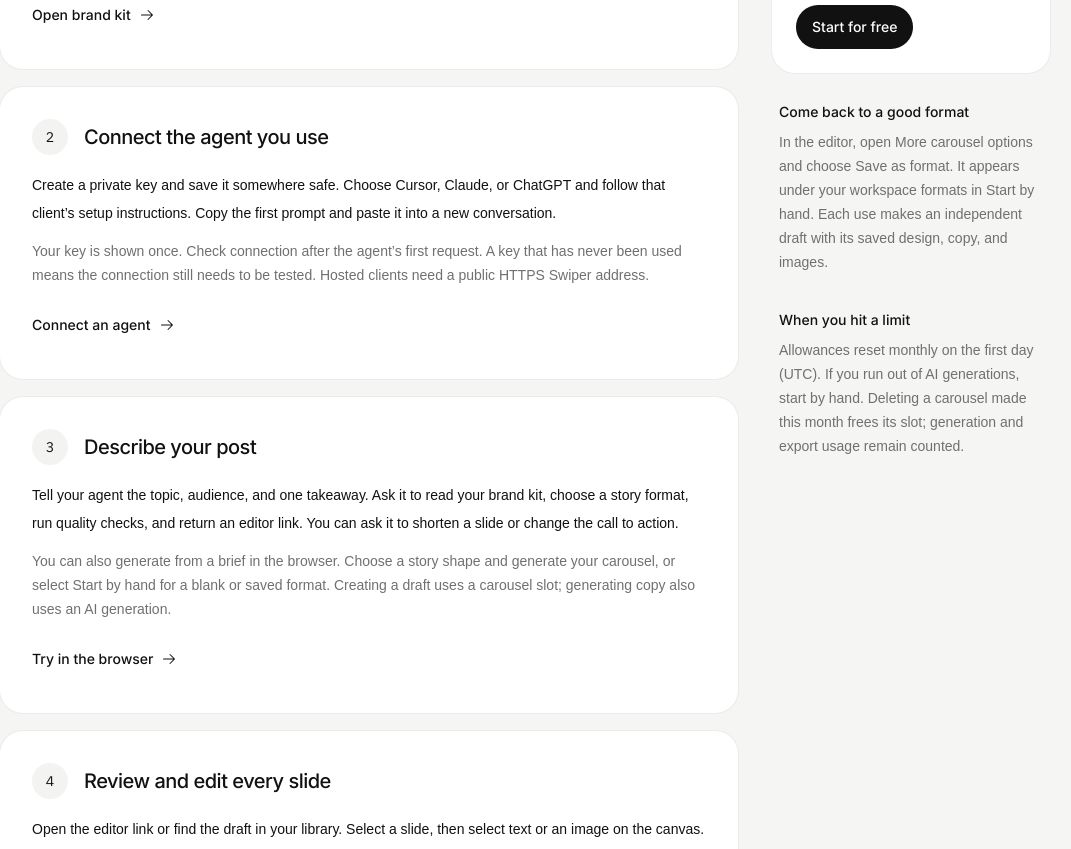
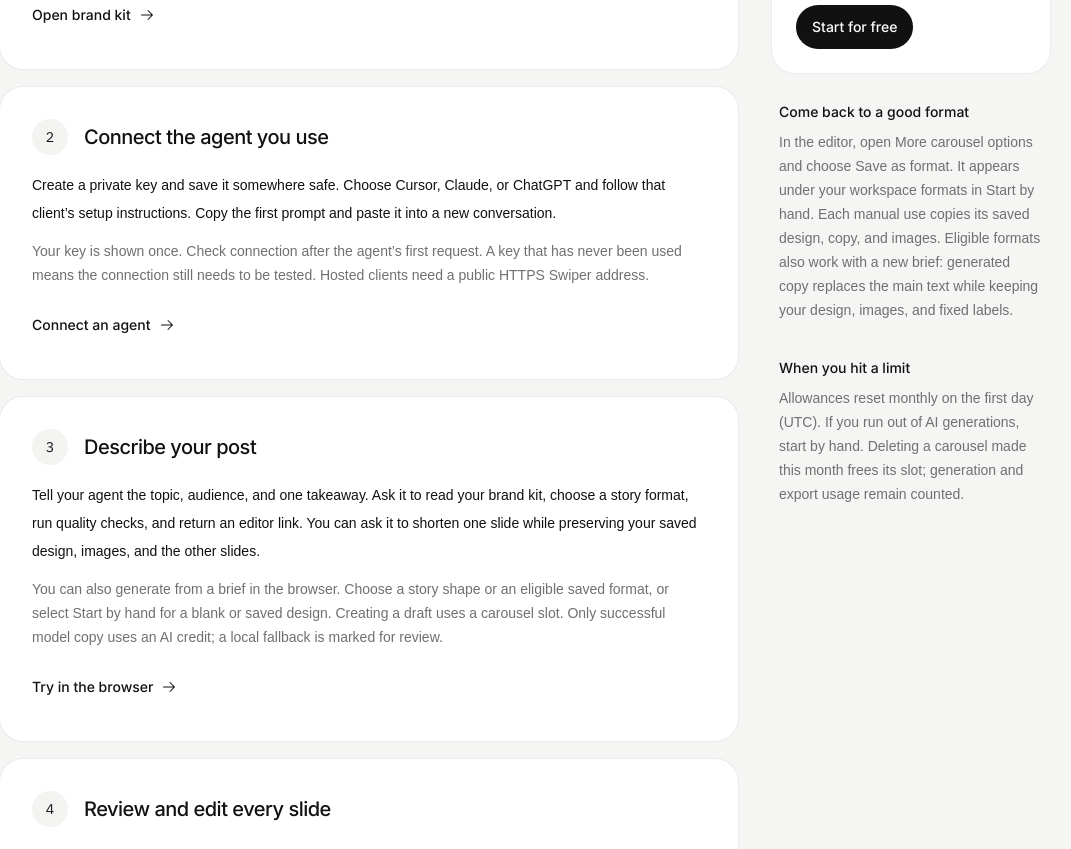
Before and after one commit to CodewMilan/tryswiper, a Next.js app in the folder apps/web/: page /guide in a window 1280 px wide. Shown: the part 620-1469 px from the top of the page, without its empty margins (115-1186 px from the left). Built offline with nearby package versions, Linux system fonts and the light colour scheme; no server answers; a web font is replaced by a local one.

Commit message:
fix: update guide documentation for carousel creation and editing processes, clarifying user actions and improving descriptions for better understanding

```diff
--- a/apps/web/src/app/guide/page.tsx
+++ b/apps/web/src/app/guide/page.tsx
@@ -9,7 +9,7 @@ export const metadata = { title: "How to use Swiper", description: "Set up your
 const steps = [
   { title: "Set up your brand", href: "/brand", action: "Open brand kit", body: "Add your product name, what it does, and who it’s for. Choose colors and fonts in the live preview, and upload a logo if you have one. Save your brand kit before continuing.", detail: "Only a product name is required. Defaults let you start immediately. Open more voice and writing settings for tone, proof points, and words to avoid. Saved changes apply to new carousels." },
   { title: "Connect the agent you use", href: "/connect", action: "Connect an agent", body: "Create a private key and save it somewhere safe. Choose Cursor, Claude, or ChatGPT and follow that client’s setup instructions. Copy the first prompt and paste it into a new conversation.", detail: "Your key is shown once. Check connection after the agent’s first request. A key that has never been used means the connection still needs to be tested. Hosted clients need a public HTTPS Swiper address." },
-  { title: "Describe your post", href: "/new", action: "Try in the browser", body: "Tell your agent the topic, audience, and one takeaway. Ask it to read your brand kit, choose a story format, run quality checks, and return an editor link. You can ask it to shorten a slide or change the call to action.", detail: "You can also generate from a brief in the browser. Choose a story shape and generate your carousel, or select Start by hand for a blank or saved format. Creating a draft uses a carousel slot; generating copy also uses an AI generation." },
+  { title: "Describe your post", href: "/new", action: "Try in the browser", body: "Tell your agent the topic, audience, and one takeaway. Ask it to read your brand kit, choose a story format, run quality checks, and return an editor link. You can ask it to shorten one slide while preserving your saved design, images, and the other slides.", detail: "You can also generate from a brief in the browser. Choose a story shape or an eligible saved format, or select Start by hand for a blank or saved design. Creating a draft uses a carousel slot. Only successful model copy uses an AI credit; a local fallback is marked for review." },
   { title: "Review and edit every slide", href: "/library", action: "Open your library", body: "Open the editor link or find the draft in your library. Select a slide, then select text or an image on the canvas. Edit its content and design in the properties panel. Reorder, add, duplicate, or remove slides as needed.", detail: "Changes save automatically. Wait for All changes saved. Undo reverses a saved edit. If a save fails, keep the tab open and retry. For a conflict, download the complete local draft before loading the latest version. Restore your JSON through More carousel options → Restore local backup; the saved version remains available through Undo." },
   { title: "Export and share", href: "/pricing", action: "See plans and allowances", body: "Choose Export. Read the hook, verify claims, and check the closing call to action. Use Check carousel to find copy and layout issues, then choose PNG images or a PDF document. Pro also includes JPG images.", detail: "Unzip images and upload slides in numbered order. Upload the PDF as a document post on LinkedIn. You decide what to post and when. Swiper does not post to your social accounts." },
 ];
@@ -31,7 +31,7 @@ export default async function GuidePage() {
         </li>)}</ol>
         <aside className="space-y-5 lg:sticky lg:top-24">
           <section className="rounded-[24px] border border-border bg-card p-6"><CheckCircle size={28} className="text-ink-soft" /><h2 className="mt-4 text-lg font-medium tracking-tight">Your first successful session</h2><p className="mt-3 text-sm leading-6 text-ink-soft">One saved brand kit, one editable carousel, and one downloaded file you’ve reviewed.</p><Link href={href("/brand")} className="mt-5 inline-flex min-h-11 items-center rounded-xl bg-primary px-4 text-sm font-medium text-primary-foreground">{session ? "Set up your brand" : "Start for free"}</Link></section>
-          <section className="p-2"><h2 className="text-sm font-medium">Come back to a good format</h2><p className="mt-2 text-sm leading-6 text-ink-soft">In the editor, open More carousel options and choose Save as format. It appears under your workspace formats in Start by hand. Each use makes an independent draft with its saved design, copy, and images.</p></section>
+          <section className="p-2"><h2 className="text-sm font-medium">Come back to a good format</h2><p className="mt-2 text-sm leading-6 text-ink-soft">In the editor, open More carousel options and choose Save as format. It appears under your workspace formats in Start by hand. Each manual use copies its saved design, copy, and images. Eligible formats also work with a new brief: generated copy replaces the main text while keeping your design, images, and fixed labels.</p></section>
           <section className="p-2"><h2 className="text-sm font-medium">When you hit a limit</h2><p className="mt-2 text-sm leading-6 text-ink-soft">Allowances reset monthly on the first day (UTC). If you run out of AI generations, start by hand. Deleting a carousel made this month frees its slot; generation and export usage remain counted.</p></section>
         </aside>
       </div>
```
Also changed, not shown: 4 other files (tests, documents, lock files or other folders).
